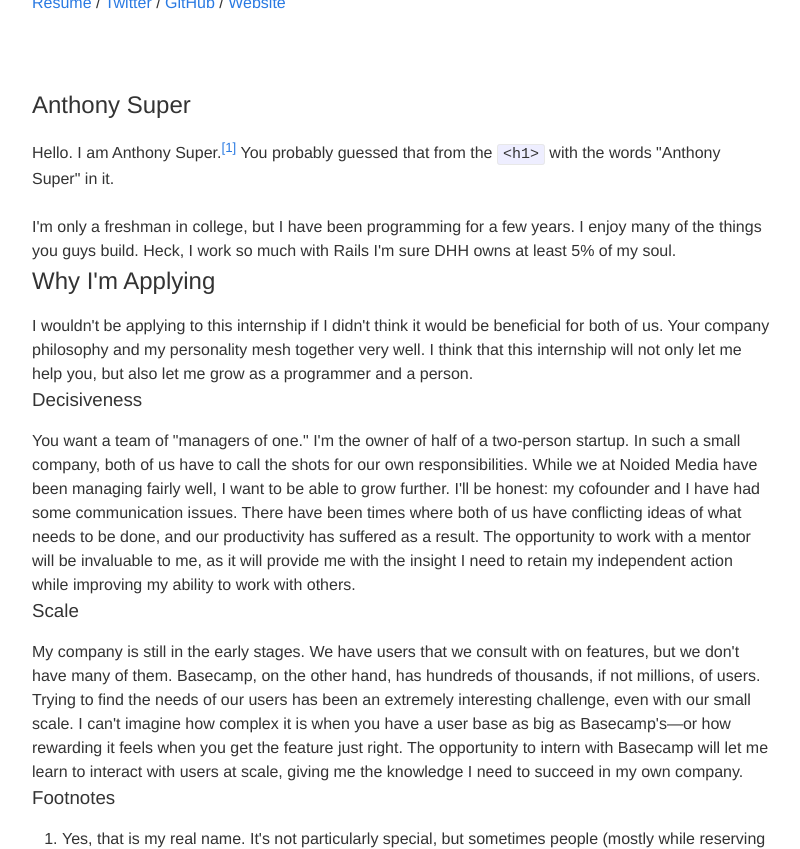
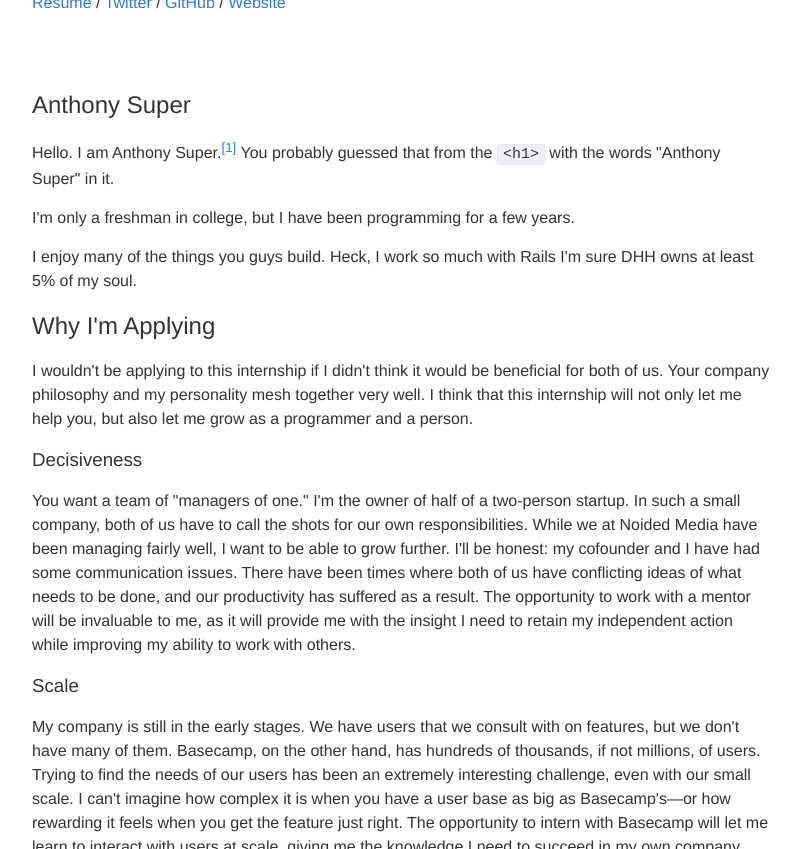
Before and after one commit to noidedmedia/noidedmedia.github.io, a Jekyll site: the page built from basecamp/index.html, in a window 1280 px wide and 900 px high, scrolled down 2037 px, cut to the strip 51-900 px from the top of the window. Shown: the whole strip, without its empty margins (238-1038 px from the left). Built offline with Jekyll 4.4.1, drawn with Linux system fonts in a browser that asks for light colours.

Commit message:
Paragraph tags

```diff
--- a/basecamp/index.html
+++ b/basecamp/index.html
@@ -37,23 +37,22 @@
 <div class="basecamp anthony">
   <section>
     <h1>Anthony Super</h1>
-    Hello. I am Anthony Super.<sup><a href="#fn-1">[1]</a></sup>
+    <p>Hello. I am Anthony Super.<sup><a href="#fn-1">[1]</a></sup>
     You probably guessed that from the <code>&lt;h1&gt;</code> with the words "Anthony Super" in it.
     <br>
-    <br>
-    I'm only a freshman in college, but I have been programming for a few years.
+    <p>I'm only a freshman in college, but I have been programming for a few years.
 
-    I enjoy many of the things you guys build.
+    <p>I enjoy many of the things you guys build.
     Heck, I work so much with Rails I'm sure DHH owns at least 5% of my soul.
   </section>
   <section>
     <h2>Why I'm Applying</h2>
-    I wouldn't be applying to this internship if I didn't think it would be beneficial for both of us.
+    <p>I wouldn't be applying to this internship if I didn't think it would be beneficial for both of us.
     Your company philosophy and my personality mesh together very well.
     I think that this internship will not only let me help you, but also let me grow as a programmer and a person.
     <section>
       <h3>Decisiveness</h3>
-      You want a team of "managers of one."
+      <p>You want a team of "managers of one."
       I'm the owner of half of a two-person startup.
       In such a small company, both of us have to call the shots for our own responsibilities.
       While we at Noided Media have been managing fairly well, I want to be able to grow further.
@@ -63,7 +62,7 @@
     </section>
     <section>
       <h3>Scale</h3>
-      My company is still in the early stages.
+      <p>My company is still in the early stages.
       We have users that we consult with on features, but we don't have many of them.
       Basecamp, on the other hand, has hundreds of thousands, if not millions, of users.
       Trying to find the needs of our users has been an extremely interesting challenge, even with our small scale.
```
